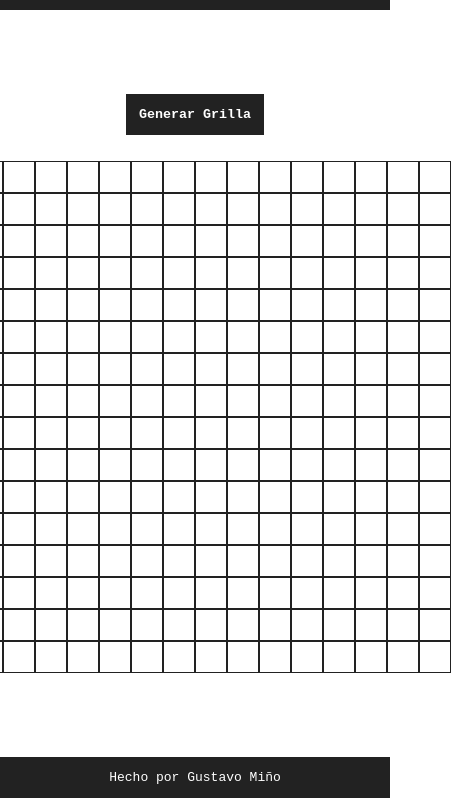
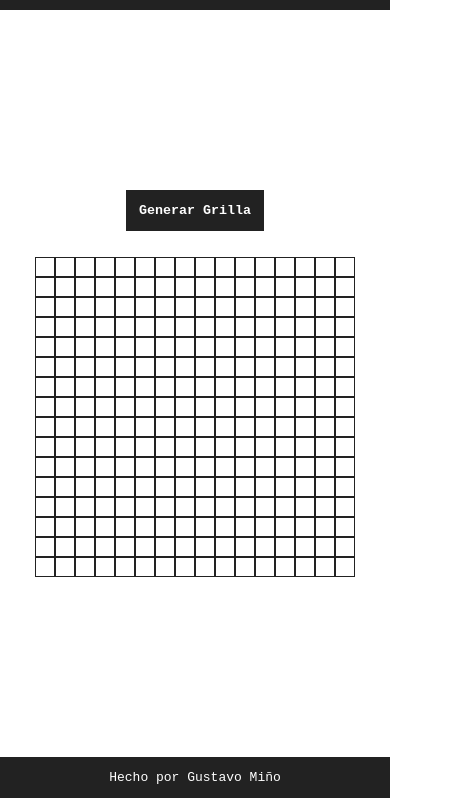
Before and after one commit to guswebdev/odin-etch-a-sketch, a plain HTML site: page index.html in a window 390 px wide. Shown: the part 46-844 px from the top of the page, 451 px wide, since content can reach past the window. Drawn offline with Linux system fonts and the light colour scheme.

Commit message:
Cambiar la dimension de la grilla para ser responsive

```diff
--- a/css/style.css
+++ b/css/style.css
@@ -43,8 +43,8 @@ main .container {
 }
 
 .cuadricula {
-  width: 512px;
-  height: 512px;
+  width: 320px;
+  height: 320px;
   display: flex;
   flex-wrap: wrap;
 }
```
